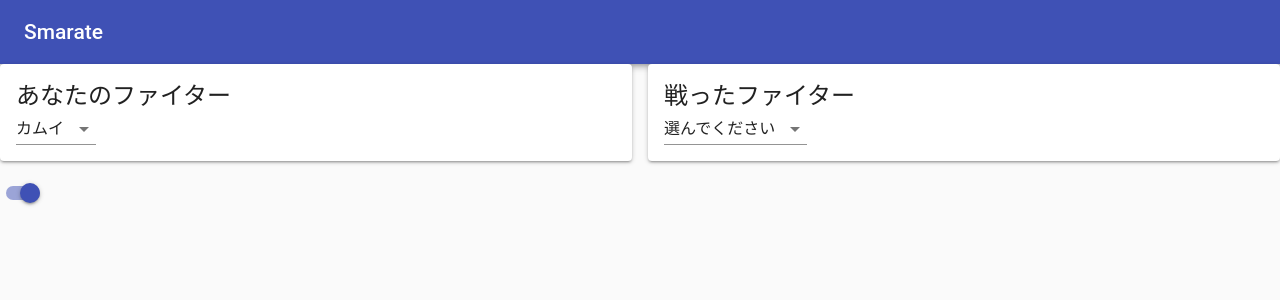
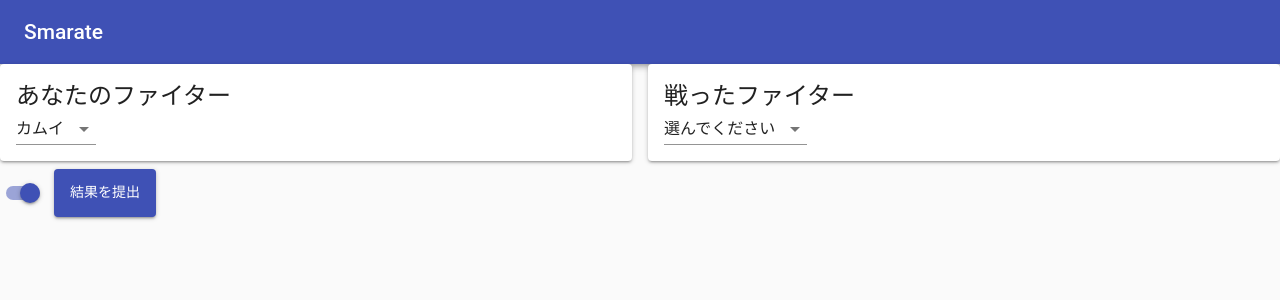
Before and after one commit to aereal/smarate, a React (Create React App) app: page / in a window 1280 px wide. Shown: the top 300 px of the page. Built offline with nearby package versions, Linux system fonts and the light colour scheme.

Commit message:
submit button (dummy)

```diff
--- a/src/components/app.tsx
+++ b/src/components/app.tsx
@@ -4,6 +4,7 @@
 import { MyFighterSelector } from "./my-fighter-selector"
 import { ResultSwitch } from "./result-switch"
 import { RivalFighterSelector } from "./rival-fighter-selector"
+import { SubmitButton } from "./submit-button"
 
 export const App: React.FunctionComponent<{}> = () => (
   <Layout>
@@ -14,5 +15,6 @@
       <RivalFighterSelector />
     </Grid>
     <ResultSwitch />
+    <SubmitButton />
   </Layout>
 )
--- /dev/null
+++ b/src/components/submit-button.tsx
@@ -0,0 +1,8 @@
+import Button from "@material-ui/core/Button"
+import React from "react"
+
+export const SubmitButton: React.FunctionComponent<{}> = () => (
+  <Button variant="contained" color="primary">
+    結果を提出
+  </Button>
+)
```
